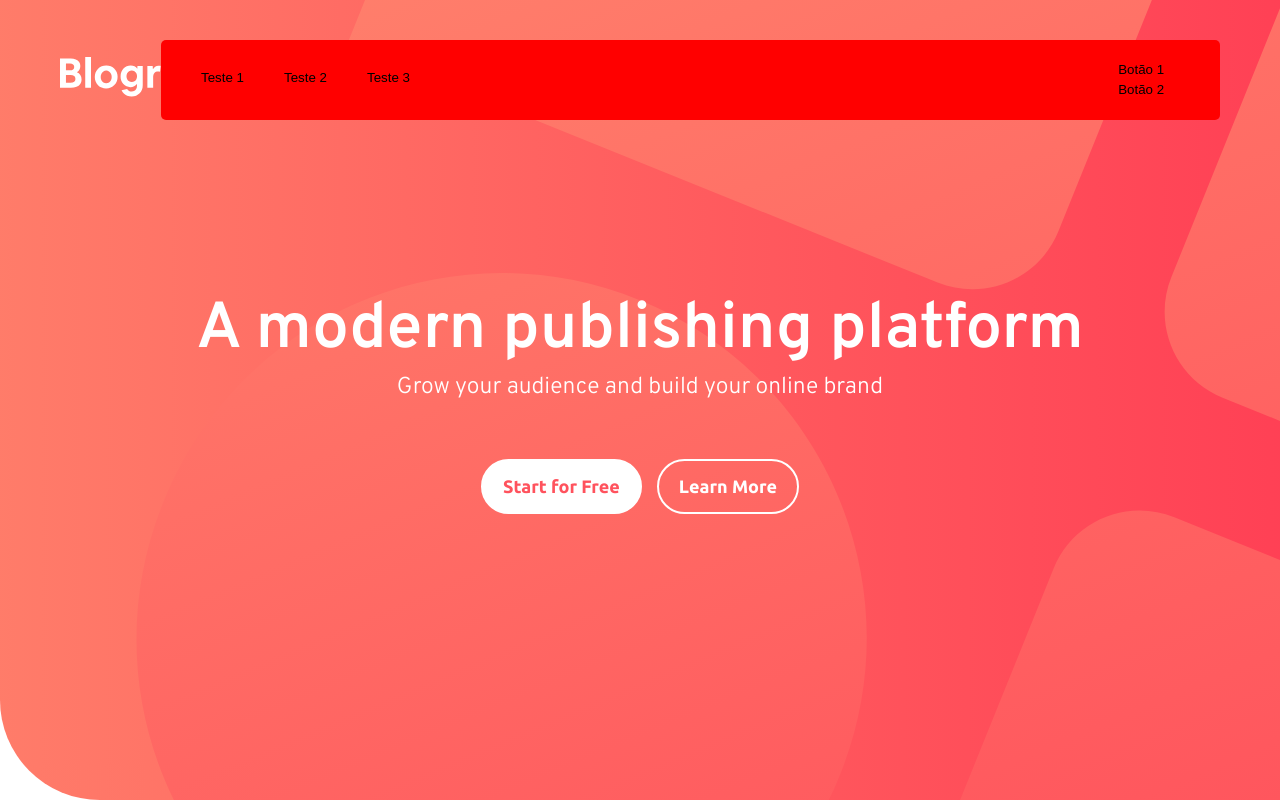
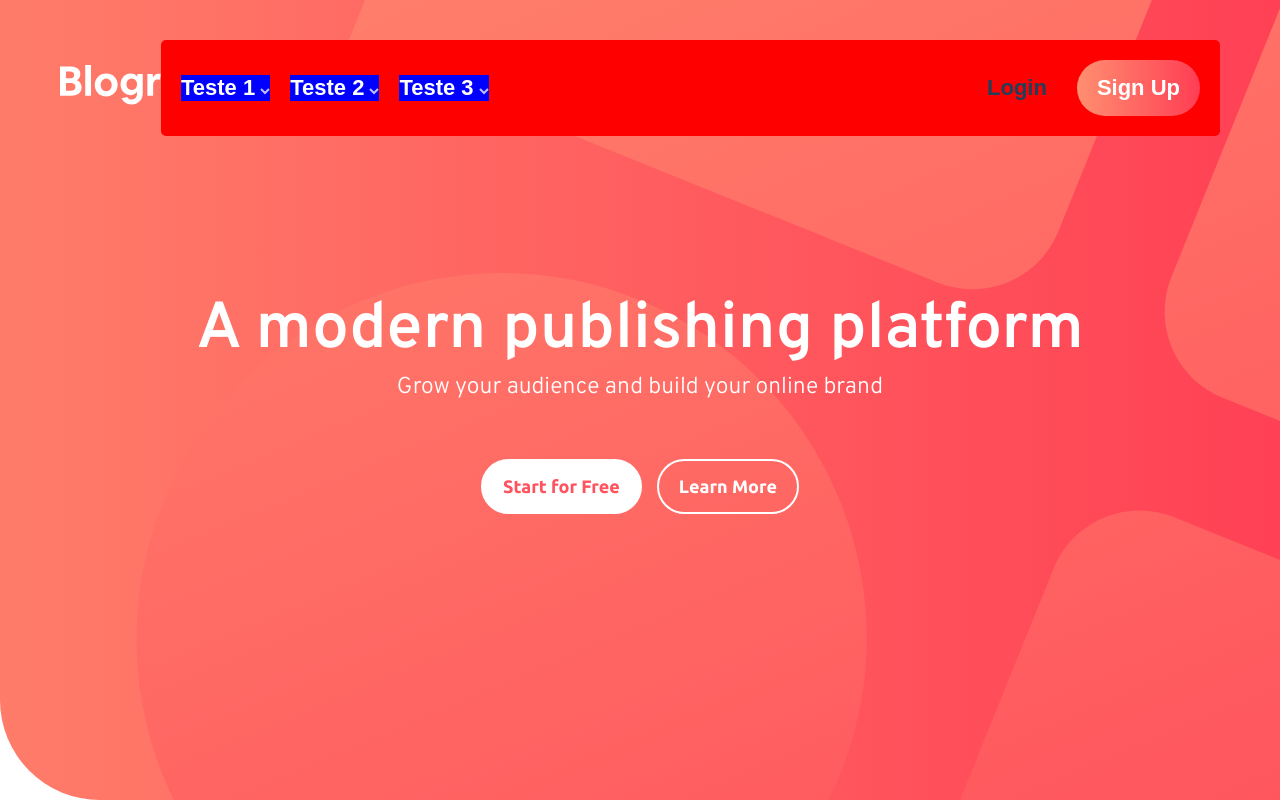
Before and after one commit to RobertoBaiochi/FrontEndMentor-Blogr, a Next.js app: page / in a window 1280 px wide. Shown: the top 802 px of the page. Built offline with nearby package versions, Linux system fonts and the light colour scheme.

Commit message:
chore: Menu in desktop

```diff
--- a/src/components/Infrastructure.tsx
+++ b/src/components/Infrastructure.tsx
@@ -27,7 +27,7 @@ const InfrastrucureSection = styled.section`
     }
 
     @media ${theme.media.desktopBreakpoint} {
-      height: 350px;
+      height: 450px;
       background-size: auto;
       background-position: -50% 80%;
       margin: 10rem auto;
@@ -70,10 +70,22 @@ const ImgContainer = styled.div`
       @media ${theme.media.tabletBreakpoint} {
         transform: scale(1);
       }
+
+      @media ${theme.media.desktopBreakpoint} {
+        width: 100%;
+        object-fit: cover;
+      }
     }
 
     @media ${theme.media.tabletBreakpoint} {
       margin: 1rem auto;
+    }
+
+    @media ${theme.media.desktopBreakpoint} {
+      margin: 2.3rem auto 0;
+      display: flex;
+      align-items: start;
+      justify-content: center;
     }
   `};
 `;
--- a/src/components/navegationTest.tsx
+++ b/src/components/navegationTest.tsx
@@ -1,4 +1,9 @@
 import { styled, css, DefaultTheme } from "styled-components";
+
+import UserArea from "./user-area";
+
+const arrowDesktop = "/assets/images/icon-arrow-light.svg";
+const arrowMobile = "/assets/images/icon-arrow-dark.svg";
 
 interface NavigationTesteProps {
   menuIsVisible: boolean;
@@ -41,7 +46,7 @@ const NavigationTag = styled.nav<NavigationTesteProps>`
       width: 100%;
       position: static;
       transform: translateX(0%);
-      align-items: start;
+      align-items: center;
       justify-content: space-between;
       flex-direction: row;
       background: red;
@@ -58,13 +63,20 @@ const UlTag = styled.ul`
     align-items: center;
     justify-content: center;
     flex-direction: column;
+    gap: 2rem;
+    pointer-events: all;
 
     li {
       position: relative;
+      background: blue;
 
       @media (hover: hover) {
         &:hover ${UlTagInside} {
           display: flex;
+        }
+
+        &:hover img {
+          transform: rotate(180deg);
         }
       }
 
@@ -84,7 +96,17 @@ const UlTag = styled.ul`
 
 const UlTitle = styled.button`
   ${({ theme }) => css`
-    padding: 1rem 2rem;
+    display: flex;
+    align-items: center;
+    justify-content: center;
+    font-size: 2.2rem;
+    font-weight: 700;
+    color: var(--headings);
+    gap: 0.5rem;
+
+    @media ${theme.media.desktopBreakpoint} {
+      color: var(--white-text);
+    }
   `};
 `;
 
@@ -95,14 +117,27 @@ const UlTagInside = styled.ul`
     align-items: center;
     justify-content: left;
     flex-direction: column;
-
-    position: static;
+    gap: 1rem;
 
     @media ${theme.media.desktopBreakpoint} {
+      width: 130px;
       display: flex;
       position: absolute;
       top: -100vh;
       left: 0;
+      background: var(--white-text);
+    }
+  `};
+`;
+
+const Divisor = styled.span`
+  ${({ theme }) => css`
+    width: 100%;
+    height: 1px;
+    background: var(--footer-text);
+
+    @media ${theme.media.desktopBreakpoint} {
+      display: none;
     }
   `};
 `;
@@ -112,7 +147,13 @@ export function NavegationTeste({ menuIsVisible }: NavigationTesteProps) {
     <NavigationTag menuIsVisible={menuIsVisible}>
       <UlTag>
         <li>
-          <UlTitle>Teste 1</UlTitle>
+          <UlTitle>
+            <p>Teste 1</p>
+            <picture>
+              <source srcSet={arrowDesktop} media="(min-width: 567px)" />
+              <img src={arrowMobile} alt="arrow" />
+            </picture>
+          </UlTitle>
           <UlTagInside>
             <li>Teste 1 A</li>
             <li>Teste 1 B</li>
@@ -121,7 +162,13 @@ export function NavegationTeste({ menuIsVisible }: NavigationTesteProps) {
         </li>
 
         <li>
-          <UlTitle>Teste 2</UlTitle>
+          <UlTitle>
+            <p>Teste 2</p>
+            <picture>
+              <source srcSet={arrowDesktop} media="(min-width: 567px)" />
+              <img src={arrowMobile} alt="arrow" />
+            </picture>
+          </UlTitle>
           <UlTagInside>
             <li>Teste 2 A</li>
             <li>Teste 2 B</li>
@@ -129,7 +176,13 @@ export function NavegationTeste({ menuIsVisible }: NavigationTesteProps) {
           </UlTagInside>
         </li>
         <li>
-          <UlTitle>Teste 3</UlTitle>
+          <UlTitle>
+            <p>Teste 3</p>
+            <picture>
+              <source srcSet={arrowDesktop} media="(min-width: 567px)" />
+              <img src={arrowMobile} alt="arrow" />
+            </picture>
+          </UlTitle>
           <UlTagInside>
             <li>Teste 3 A</li>
             <li>Teste 3 B</li>
@@ -138,12 +191,9 @@ export function NavegationTeste({ menuIsVisible }: NavigationTesteProps) {
         </li>
       </UlTag>
 
-      <div></div>
+      <Divisor />
 
-      <div>
-        <button>Botão 1</button>
-        <button>Botão 2</button>
-      </div>
+      <UserArea />
     </NavigationTag>
   );
 }
```
Also changed, not shown: src/components/list-with-title-navigation.tsx (+12 -7 lines), src/components/navigation.tsx (+19 -6 lines).
